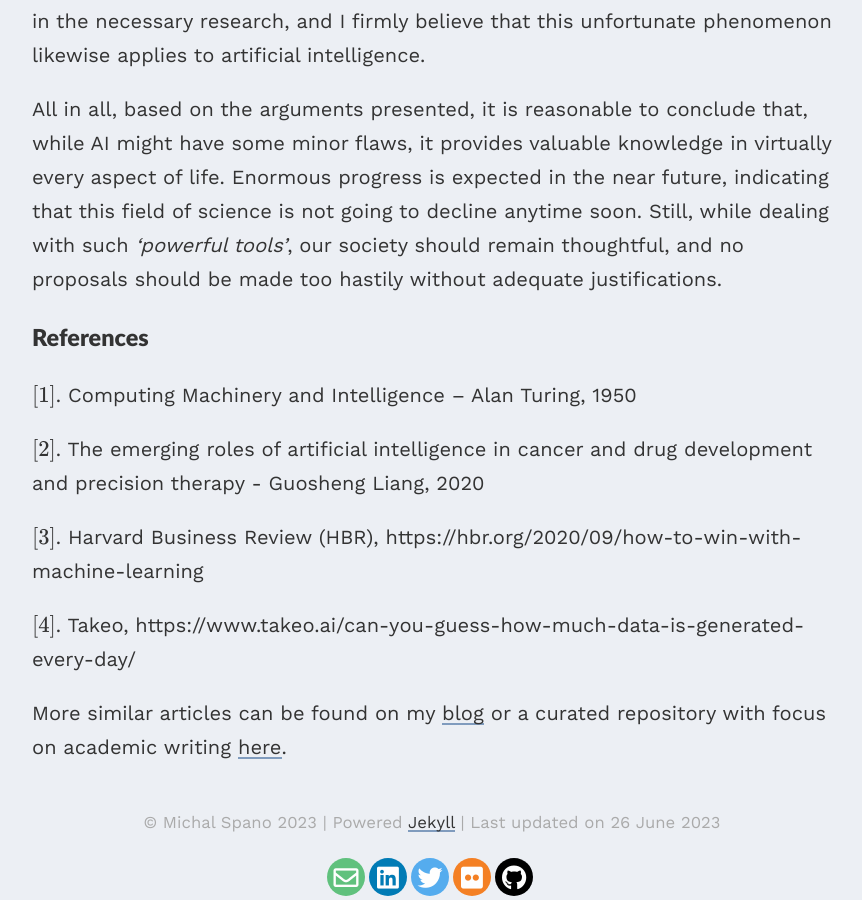
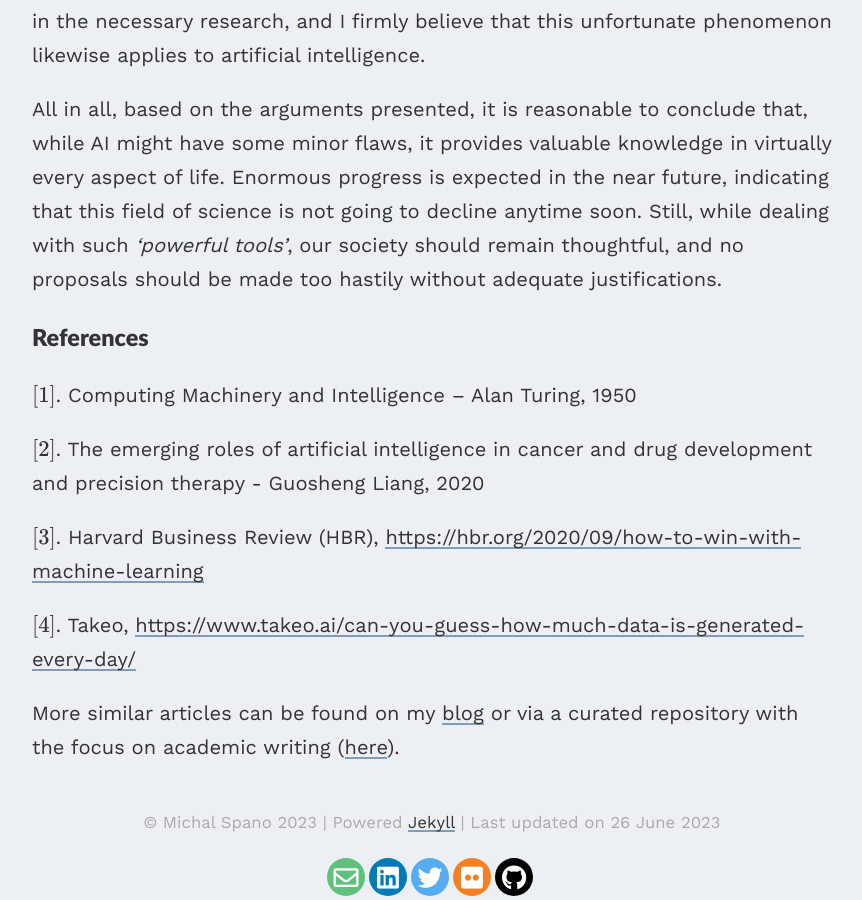
Before and after one commit to michalspano/michalspano.github.io, a Jekyll site: the page built from _posts/2021-12-13-will-ai-help-the-world-or-hurt-it-monograph.md, in a window 1280 px wide and 900 px high, scrolled down 2944 px. Shown: the whole window, without its empty margins (208-1070 px from the left). Built offline with Jekyll 4.4.1, drawn with Linux system fonts in a browser that asks for light colours; nearby versions of some CDN libraries; formulas are drawn with MathJax 3.

Commit message:
Fix footnotes for last post
This commit fixes the footnotes for the Morals of AI article/post. Moreover, it formats the references to clickable URLs (instead of plain text).

```diff
--- a/_posts/2021-12-13-will-ai-help-the-world-or-hurt-it-monograph.md
+++ b/_posts/2021-12-13-will-ai-help-the-world-or-hurt-it-monograph.md
@@ -10,13 +10,13 @@
 
 **_Abstract_**—the following text observes the potential ethical threats of artificial intelligence. It argues that the development of AI systems should be regulated by the government (or other authoritative bodies with sufficient domain knowledge) and that the public should be educated on the topic of AI and its potential threats. The text also discusses the potential benefits of AI and the possible ways of preventing the misuse of AI. The text is written in a formal, yet accessible, manner.
 
-_"The idea behind digital computers may be explained by saying that these machines are intended to carry out any operations which could be done by a human computer,"_[$^{1}$](#appendix) Alan Turing, an American based computer scientist, expressed this thought-provoking statement in the early 1950's. Whether we like it or not, the field of artificial intelligence (abbreviated as _"AI"_) has become a significant part of our daily lives and is far greater than we can envision. Any scientific discovery must unavoidably include both pros and cons. Having said that, advanced AI systems, without a doubt, enhance our lives with knowledge of high value, or, to put it simply, make our lives much easier. However, having chosen the wrong method, one could easily run into a lot of potentially serious problems. Thus, the question prevails: is AI helpful or inessential for us?
+_"The idea behind digital computers may be explained by saying that these machines are intended to carry out any operations which could be done by a human computer,"_[$^{1}$](#references) Alan Turing, an American based computer scientist, expressed this thought-provoking statement in the early 1950's. Whether we like it or not, the field of artificial intelligence (abbreviated as _"AI"_) has become a significant part of our daily lives and is far greater than we can envision. Any scientific discovery must unavoidably include both pros and cons. Having said that, advanced AI systems, without a doubt, enhance our lives with knowledge of high value, or, to put it simply, make our lives much easier. However, having chosen the wrong method, one could easily run into a lot of potentially serious problems. Thus, the question prevails: is AI helpful or inessential for us?
 
-First and foremost, complex AI networks have contributed to extensive advancements in the health-care system, particularly in treatment of cancer and other life-threatening diseases. Guosheng Liang, a professor of molecular genetics, along with his team of dedicated researchers claim: _"AI can manage the use of chemotherapy and predict one’s tolerance of such drugs, so as to optimize the chemotherapy regimen."_[$^{2}$](#appendix) Furthermore, it has been statistically proven that AI can assist doctors in making correct treatment decisions, reducing avoidable procedures, and improving cancer treatment planning. These are all just a few instances of AI initiatives being applied to medical screening and clinical methods. With that in mind, certain AI applications are expected to be distributed among qualified physicians in the foreseeable future to provide patients with continuous and accurate medical therapy.
+First and foremost, complex AI networks have contributed to extensive advancements in the health-care system, particularly in treatment of cancer and other life-threatening diseases. Guosheng Liang, a professor of molecular genetics, along with his team of dedicated researchers claim: _"AI can manage the use of chemotherapy and predict one’s tolerance of such drugs, so as to optimize the chemotherapy regimen."_[$^{2}$](#references) Furthermore, it has been statistically proven that AI can assist doctors in making correct treatment decisions, reducing avoidable procedures, and improving cancer treatment planning. These are all just a few instances of AI initiatives being applied to medical screening and clinical methods. With that in mind, certain AI applications are expected to be distributed among qualified physicians in the foreseeable future to provide patients with continuous and accurate medical therapy.
 
-Secondly, not just medical enhancements have been registered. The concept of machine learning (abbreviated as _"ML"_), as a critical component of artificial reasoning involving _"teaching a computer human-like instructions,"_ is regarded to be more prominent than ever. Surprisingly, it can predict and efficiently compose graphical representations, notably graphs or infographics, based on in-depth analysis of current events. Such advancements have a significant impact on economics, pharmaceutics, and marketing, as specialized computer programs can evaluate product demand. _"Businesses use ML to recognize patterns and make predictions: about what will appeal to customers, improve operations, or help make a product better."_[$^{3}$](#appendix) Google, Apple, and Amazon, to name a few, rely heavily on such implementations. However, the influence of these tech giants diminishes the need for small retailers (oftentimes with domestic products). As a result, ML could enable local markets to forecast their expenses and demands for a given period of time, allowing them to compete effectively with larger marketing agencies.
+Secondly, not just medical enhancements have been registered. The concept of machine learning (abbreviated as _"ML"_), as a critical component of artificial reasoning involving _"teaching a computer human-like instructions,"_ is regarded to be more prominent than ever. Surprisingly, it can predict and efficiently compose graphical representations, notably graphs or infographics, based on in-depth analysis of current events. Such advancements have a significant impact on economics, pharmaceutics, and marketing, as specialized computer programs can evaluate product demand. _"Businesses use ML to recognize patterns and make predictions: about what will appeal to customers, improve operations, or help make a product better."_[$^{3}$](#references) Google, Apple, and Amazon, to name a few, rely heavily on such implementations. However, the influence of these tech giants diminishes the need for small retailers (oftentimes with domestic products). As a result, ML could enable local markets to forecast their expenses and demands for a given period of time, allowing them to compete effectively with larger marketing agencies.
 
-Thirdly, applied artificial thinking is frequently used to combat disinformation and defend intellectual properties. The more widely accessible the internet is, the more data is published and loaded on a daily basis. A study online proposes the following: _"It is believed that over 2.5 quintillion bytes (2.5 e+9 GB) of the data is created every day, and this number is in increasing order."_[$^{4}$](#appendix) Consequently, the right to own a particular digital material is regularly overlooked. Optimized methods can instantaneously detect these sorts of violations. Notably, YouTube, the most popular video streaming network, employs such software which use specially designed algorithms to detect any type of copyright infringement and notify the perpetrator with justified penalties. On the whole, such jobs would be extremely monotonous and time-consuming to be performed manually by trained workers, and thereby competent programmable robots carry out such actions for us – humans.
+Thirdly, applied artificial thinking is frequently used to combat disinformation and defend intellectual properties. The more widely accessible the internet is, the more data is published and loaded on a daily basis. A study online proposes the following: _"It is believed that over 2.5 quintillion bytes (2.5 e+9 GB) of the data is created every day, and this number is in increasing order."_[$^{4}$](#references) Consequently, the right to own a particular digital material is regularly overlooked. Optimized methods can instantaneously detect these sorts of violations. Notably, YouTube, the most popular video streaming network, employs such software which use specially designed algorithms to detect any type of copyright infringement and notify the perpetrator with justified penalties. On the whole, such jobs would be extremely monotonous and time-consuming to be performed manually by trained workers, and thereby competent programmable robots carry out such actions for us – humans.
 
 On the other hand, given all the advantages, one should evaluate some of the potential drawbacks as well. It is commonly assumed that AI could threaten the need for physical labour, as a large portion of it is replaceable, resulting in a higher unemployment rate. Indeed, such assumptions are correct to some extent, albeit it does not always have to be this way. We, the public, should not be concerned about any hypothetical scenarios or conspiracy theories provided that this field of research is maintained by responsible authorities who retain a clear awareness of the possible dangers. Nevertheless, humans tend to pass judgement on a particular finding without willing to invest a second of their lives in the necessary research, and I firmly believe that this unfortunate phenomenon likewise applies to artificial intelligence.
 
@@ -28,8 +28,8 @@
 
 $\text{[2]}$. The emerging roles of artificial intelligence in cancer and drug development and precision therapy - Guosheng Liang, 2020
 
-$\text{[3]}$. Harvard Business Review (HBR), https://hbr.org/2020/09/how-to-win-with-machine-learning
+$\text{[3]}$. Harvard Business Review (HBR), [https://hbr.org/2020/09/how-to-win-with-machine-learning](https://hbr.org/2020/09/how-to-win-with-machine-learning)
 
-$\text{[4]}$. Takeo, https://www.takeo.ai/can-you-guess-how-much-data-is-generated-every-day/
+$\text{[4]}$. Takeo, [https://www.takeo.ai/can-you-guess-how-much-data-is-generated-every-day/](https://www.takeo.ai/can-you-guess-how-much-data-is-generated-every-day/)
 
-More similar articles can be found on my [blog](https://michalspano.com/blog/) or a curated repository with focus on academic writing [here](https://github.com/michalspano/study-materials/tree/main).
+More similar articles can be found on my [blog](https://michalspano.com/blog/) or via a curated repository with the focus on academic writing ([here](https://github.com/michalspano/study-materials/tree/main)).
```
